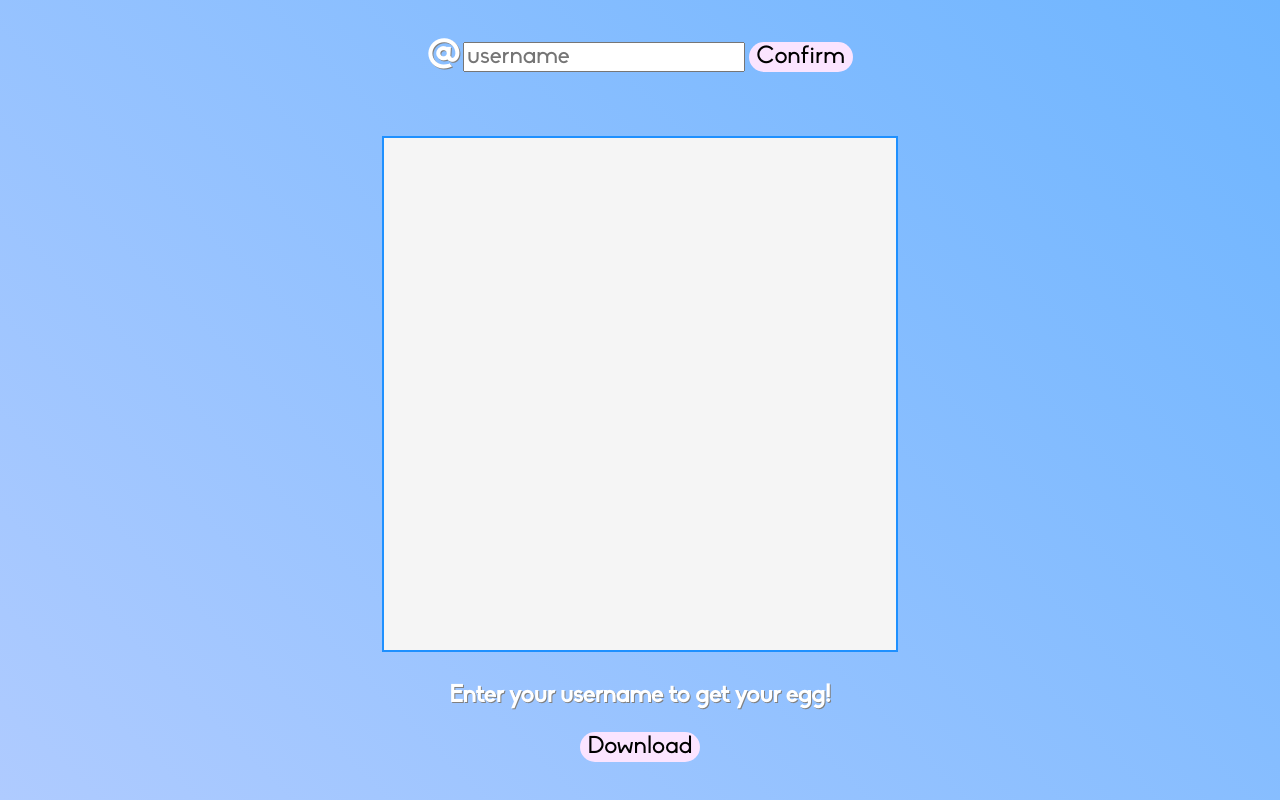
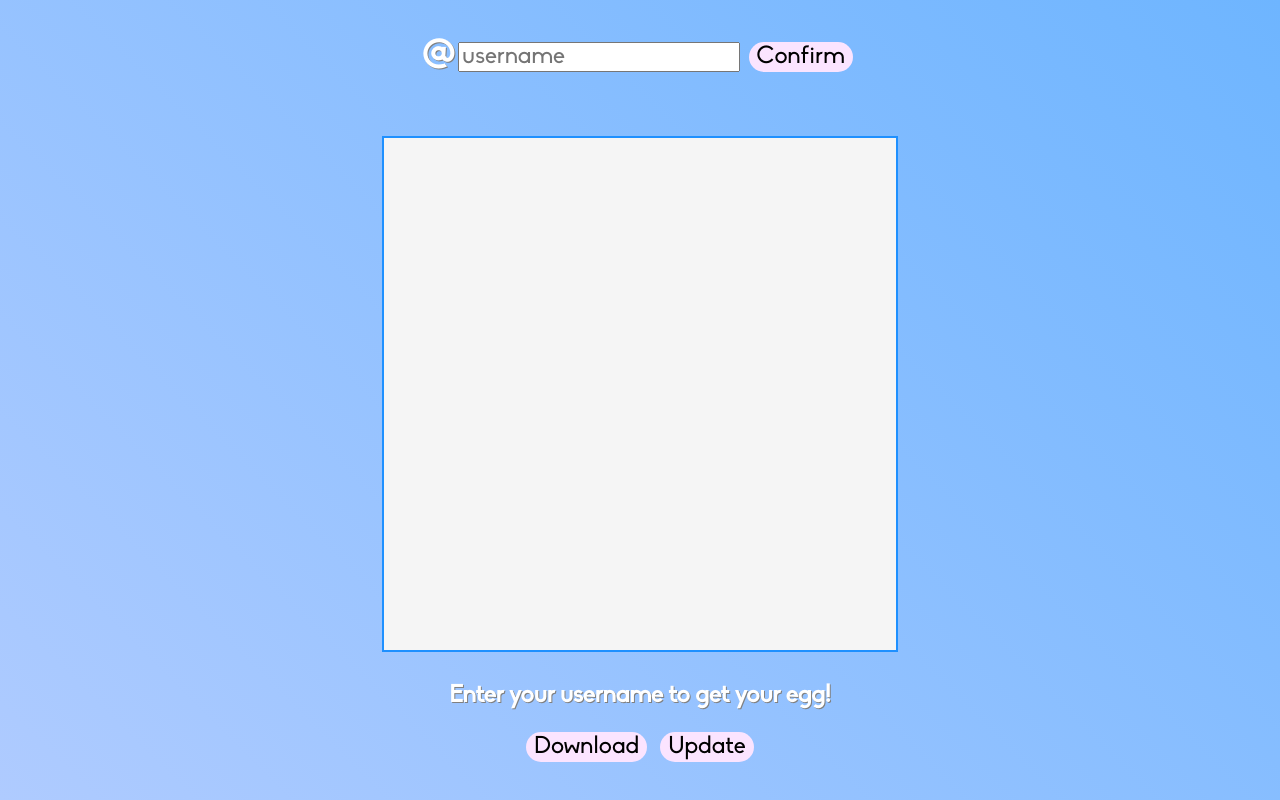
Before and after one commit to AtriusX/Eggmoji, a plain HTML site: page index.html in a window 1280 px wide. Drawn offline with Linux system fonts and the light colour scheme.

Commit message:
Update DOM

```diff
--- a/index.html
+++ b/index.html
@@ -12,7 +12,7 @@
   <body>
     <div class="input" align="center">
       <span class="at">@</span>
-      <input type="text" id="name" placeholder="username" oninput="process()" />
+      <input type="text" id="name" placeholder="username" />
       <input type="button" value="Confirm" id="confirm" onclick="process()" />
     </div>
     <div class="container" align="center">
@@ -23,6 +23,7 @@
       <a id="download" download="egg.png">
         <input type="button" value="Download" onclick="download()" />
       </a>
+      <input id="update" type="button" value="Update" onclick="toggleAutoUpdate()" />
     </div>
   </body>
 </html>
--- a/style.css
+++ b/style.css
@@ -28,6 +28,7 @@ body {
 
 /* .input
 { } */
+
 .at {
   color: white;
   text-shadow: 1px 1px gray;
@@ -49,9 +50,10 @@ input[type="button"] {
   border-radius: 100px;
   font-size: 1.5rem;
   transition: 80ms;
+  margin: 0 0.2em;
 }
 
-input[type="button"]:hover {
+input[type="button"]:enabled:hover {
   filter: brightness(95%);
   filter: saturate(500%);
 }
```
